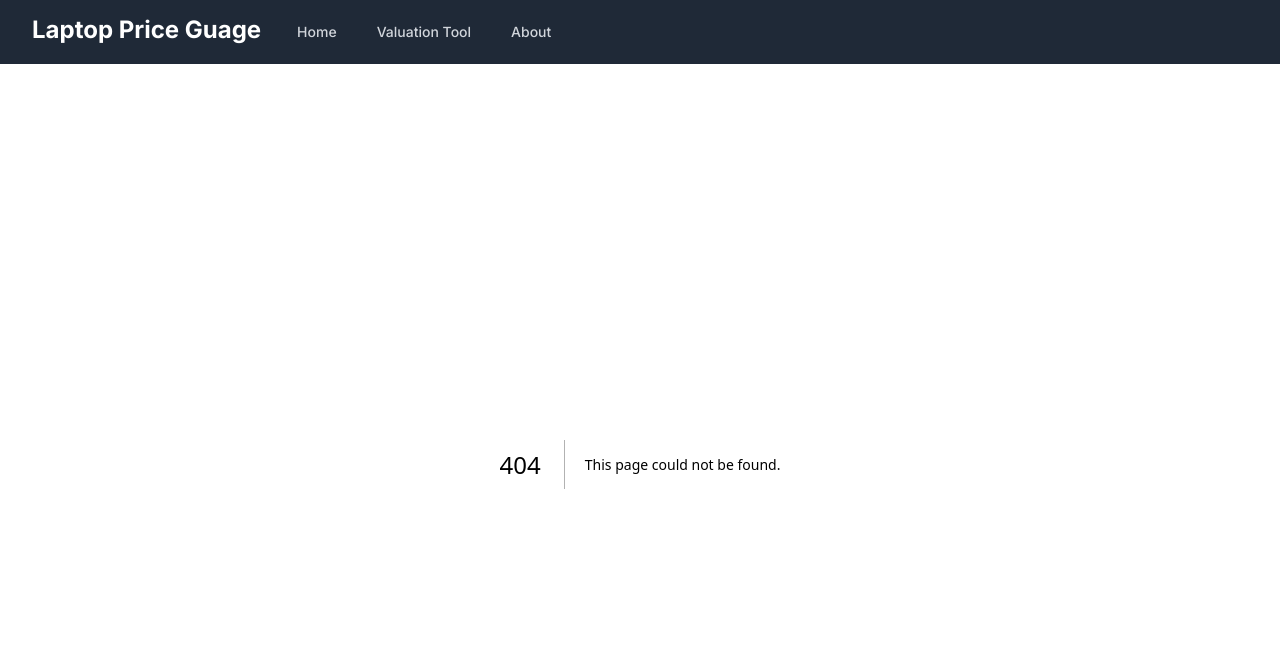
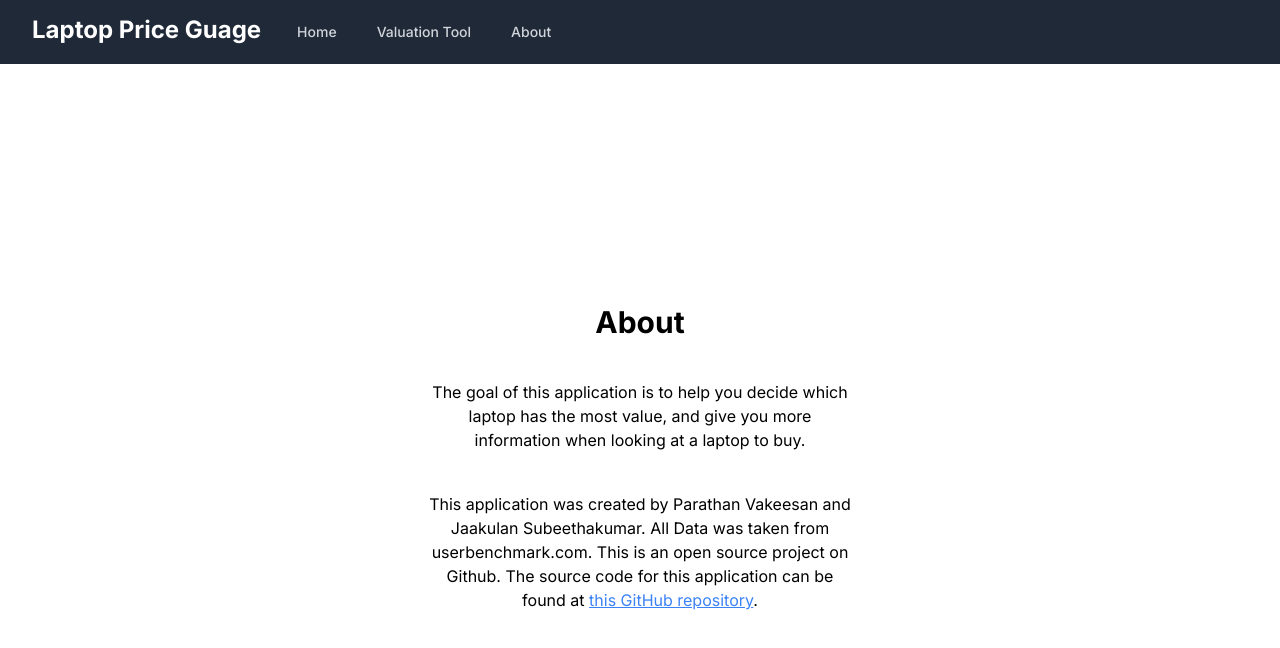
Before and after one commit to parathan/laptop-price-gauge, a Next.js app in the folder lpg-webapp/: page /about in a window 1280 px wide. Before the commit this address had no page. Shown: the top 648 px of the page. Built offline with nearby package versions, Linux system fonts and the light colour scheme.

Commit message:
Create an about page

```diff
--- /dev/null
+++ b/lpg-webapp/src/app/about/page.tsx
@@ -0,0 +1,24 @@
+
+export default function About() {
+    return (
+        <div className="grid justify-items-center mx-auto w-1/3 mt-60 space-y-10">
+            <h1 className="text-3xl font-bold">About</h1>
+            <p className="text-center">
+                The goal of this application is to help you decide which laptop has the most value,
+                and give you more information when looking at a laptop to buy.
+            </p>
+            <p className="text-center">
+                This application was created by Parathan Vakeesan and Jaakulan Subeethakumar.
+                All Data was taken from userbenchmark.com. This is an open source project on Github. The source code for this application can be found at{' '}
+                <a
+                    href="https://github.com/parathan/laptop-price-gauge"
+                    target="_blank"
+                    rel="noopener noreferrer"
+                    className="text-blue-500 underline"
+                >
+                    this GitHub repository
+                </a>.
+            </p>
+        </div>
+    )
+}
--- a/lpg-webapp/src/components/navbar.tsx
+++ b/lpg-webapp/src/components/navbar.tsx
@@ -81,7 +81,7 @@ const Navbar = () => {
                     Valuation Tool
                   </p>
                 </Link>
-                <Link href="/contact">
+                <Link href="/about">
                   <p className="text-gray-300 hover:bg-gray-700 hover:text-white px-3 py-2 rounded-md text-sm font-medium">
                     About
                   </p>
```
